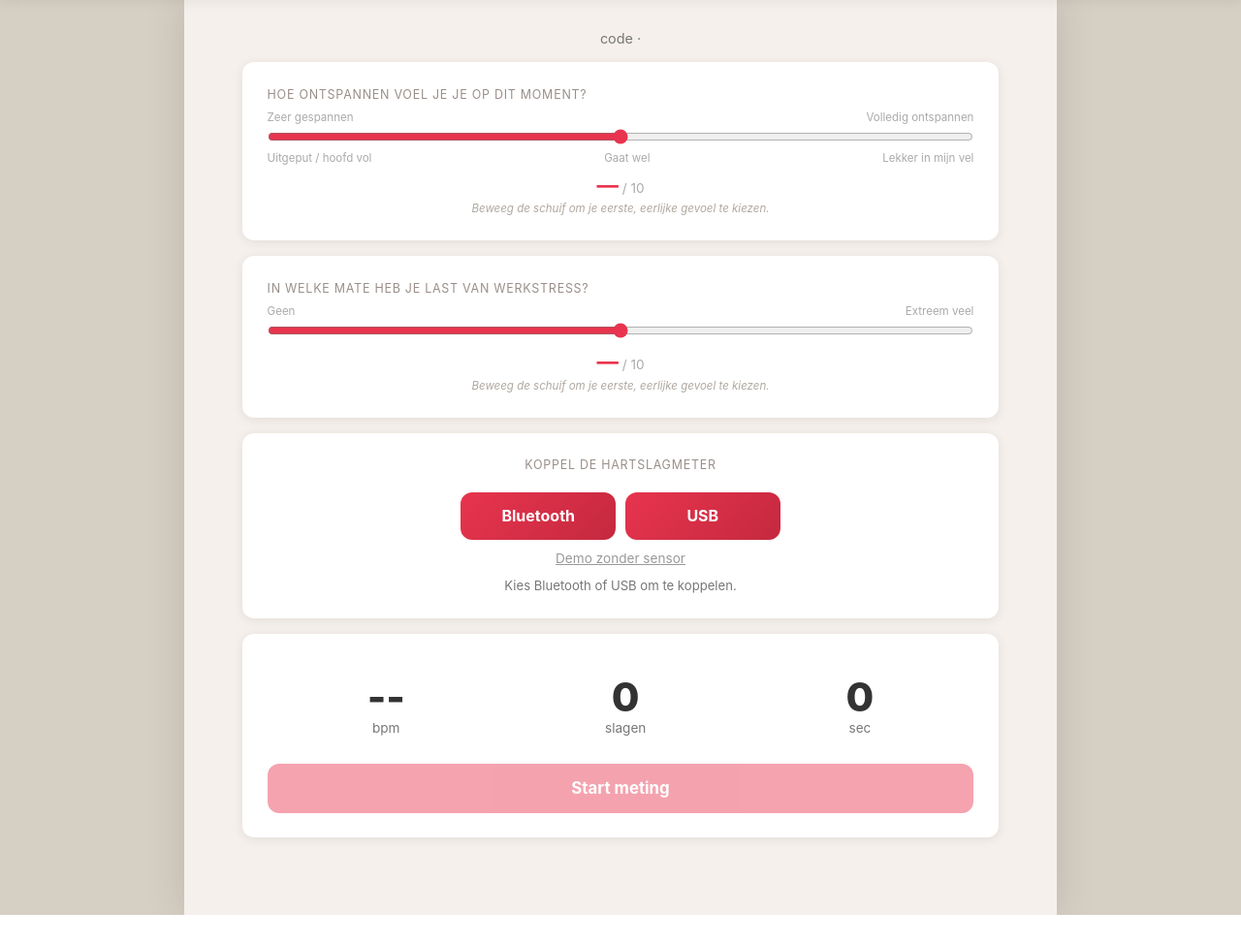
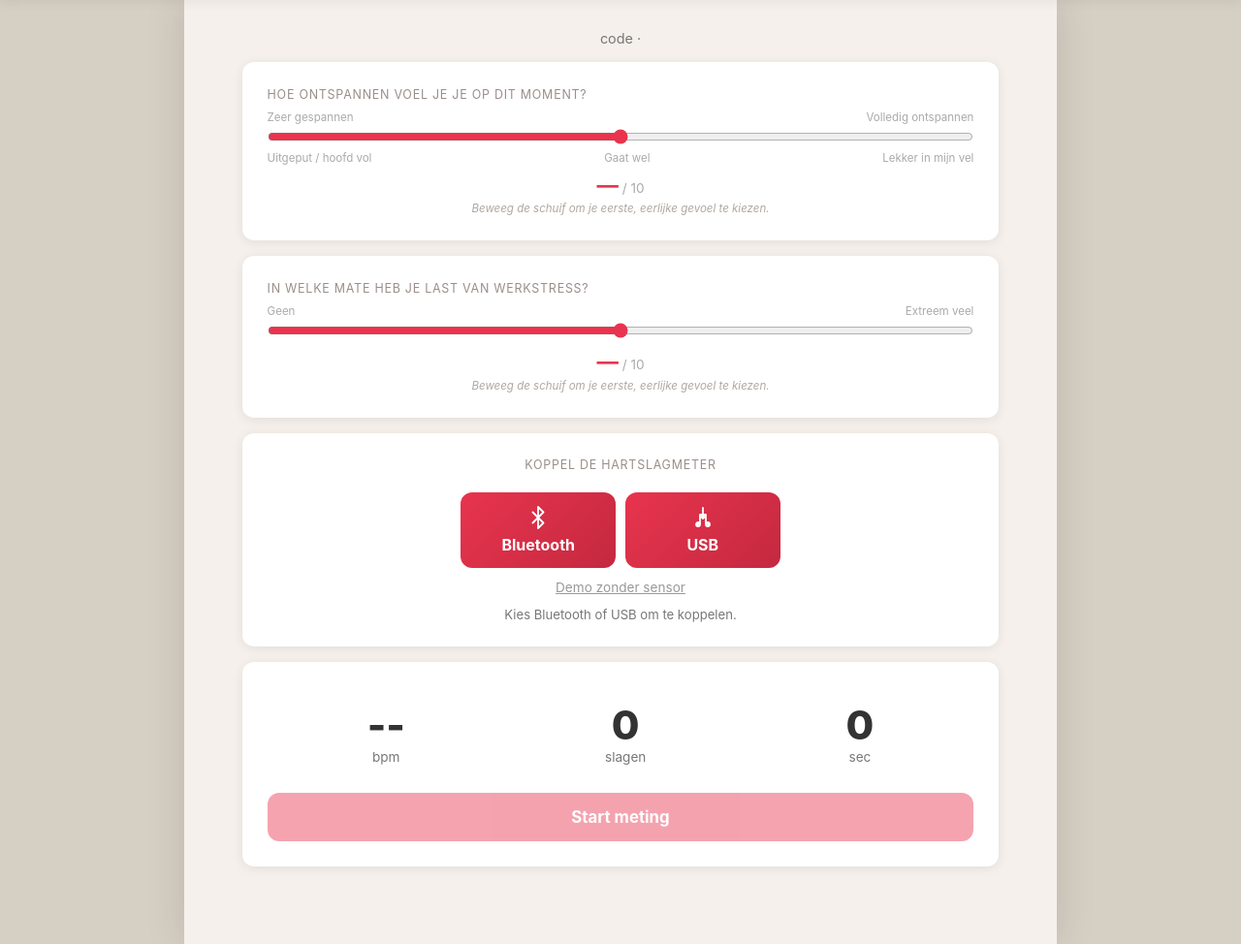
Before and after one commit to paulpannevis-svg/stresschecker, a Python web app: template templates/event/meten.html in a window 1280 px wide. Shown: the part 63-1037 px from the top of the page at 97% size. Before the commit the page ends 1007 px from the top, so only its background shows below. Run offline with Jinja, Linux system fonts and the light colour scheme; the template is opened without the code that fills it, so the values that code supplies are empty.

Commit message:
Event-kiosk: SVG-iconen op Bluetooth/USB-sensorknoppen (gelijk aan Pro)
Bluetooth- en USB-kaart krijgen dezelfde SVG-iconen als sensor_en_meten.html; sensor-card
wordt kolom (icoon boven label). Alleen HTML/CSS.

Co-Authored-By: Claude Opus 4.8 (1M context) <noreply@anthropic.com>

```diff
--- a/templates/event/meten.html
+++ b/templates/event/meten.html
@@ -37,7 +37,8 @@
   .ev-inner .slot-failed{background:#f4f5f7;color:#555;border:1px solid #ddd}
   /* Sensor-keuze: gelijk aan StressChecker/Pro (Bluetooth of USB), demo behouden. */
   .ev-inner .sensor-grid{display:flex;gap:.6rem;justify-content:center}
-  .ev-inner .sensor-card{flex:1;max-width:160px;padding:.9rem;border:none;border-radius:12px;font-size:1rem;font-weight:700;cursor:pointer;color:#fff;background:linear-gradient(135deg,#E8344E,#C4293F)}
+  .ev-inner .sensor-card{flex:1;max-width:160px;padding:.9rem;border:none;border-radius:12px;font-size:1rem;font-weight:700;cursor:pointer;color:#fff;background:linear-gradient(135deg,#E8344E,#C4293F);display:flex;flex-direction:column;align-items:center;gap:.35rem}
+  .ev-inner .sensor-icon{display:flex;align-items:center;justify-content:center}
   .ev-inner .sensor-card:disabled{opacity:.5;cursor:default}
   .ev-inner .demo-link{display:inline-block;margin-top:.7rem;color:#999;font-size:.85rem;cursor:pointer;text-decoration:underline}
   .ev-inner .demo-link:hover{color:#666}
@@ -86,8 +87,14 @@
     <div id="phase-sensor" class="ev-card" style="text-align:center">
       <div style="font-size:.78rem;text-transform:uppercase;letter-spacing:.06em;color:#9A8F8A;margin-bottom:.7rem;">Koppel de hartslagmeter</div>
       <div class="sensor-grid">
-        <button class="sensor-card" onclick="if(!navigator.bluetooth){alert('Web Bluetooth is niet beschikbaar op dit apparaat.');return;}navigator.bluetooth.requestDevice({filters:[{services:[0x180D]}]}).then(function(d){window._btDev=d;selectSensor('bluetooth');}).catch(function(e){if(e.name!=='NotFoundError')alert(e.name?e.name+': '+e.message:'Bluetooth verbinding mislukt');})">Bluetooth</button>
-        <button class="sensor-card" onclick="selectSensor('usb')">USB</button>
+        <button class="sensor-card" onclick="if(!navigator.bluetooth){alert('Web Bluetooth is niet beschikbaar op dit apparaat.');return;}navigator.bluetooth.requestDevice({filters:[{services:[0x180D]}]}).then(function(d){window._btDev=d;selectSensor('bluetooth');}).catch(function(e){if(e.name!=='NotFoundError')alert(e.name?e.name+': '+e.message:'Bluetooth verbinding mislukt');})">
+          <span class="sensor-icon"><svg width="24" height="24" viewBox="0 0 24 24" fill="none" stroke="#fff" stroke-width="1.8" stroke-linecap="round" stroke-linejoin="round"><polyline points="6.5 6.5 17.5 17.5 12 23 12 1 17.5 6.5 6.5 17.5"/></svg></span>
+          <span class="sensor-name">Bluetooth</span>
+        </button>
+        <button class="sensor-card" onclick="selectSensor('usb')">
+          <span class="sensor-icon"><svg width="24" height="24" viewBox="0 0 24 24" fill="none" stroke="#fff" stroke-width="1.8" stroke-linecap="round" stroke-linejoin="round"><path d="M12 2v11m0 0l-3-3m3 3l3-3M5 19a2 2 0 1 0 4 0 2 2 0 0 0-4 0zm10 0a2 2 0 1 0 4 0 2 2 0 0 0-4 0zM7 19H5m14 0h-2M9 19V9h6v10"/></svg></span>
+          <span class="sensor-name">USB</span>
+        </button>
       </div>
       <a class="demo-link" onclick="selectSensor('demo')">Demo zonder sensor</a>
       <div id="sensorStatus" class="sensor-status">Kies Bluetooth of USB om te koppelen.</div>
```
